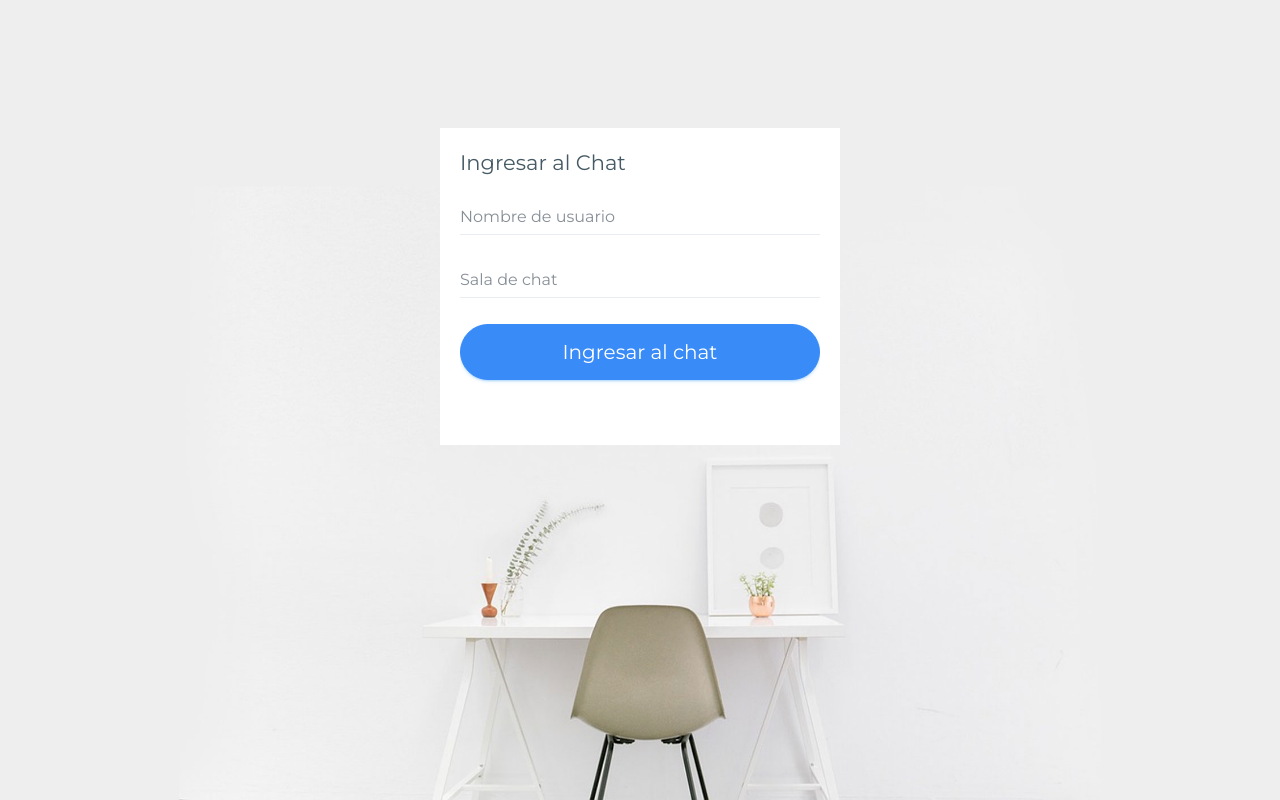
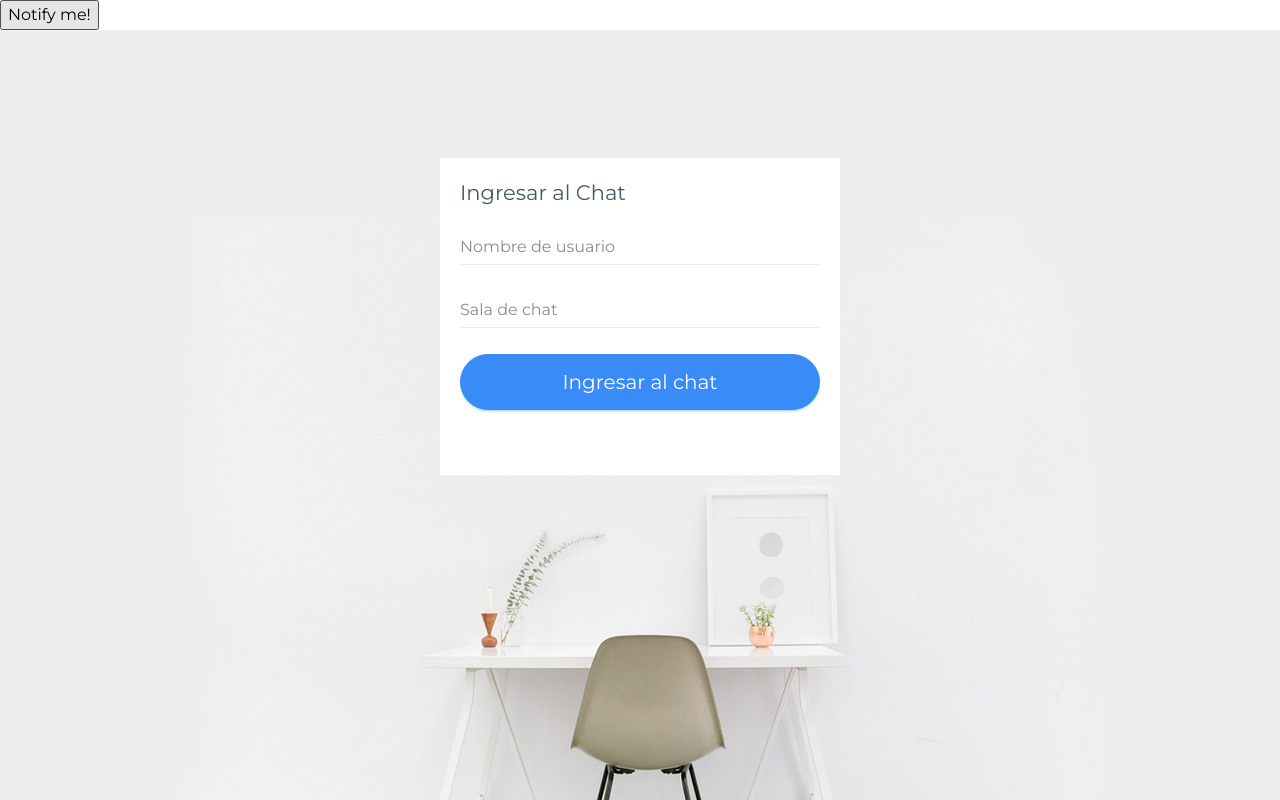
Before and after one commit to ner04ngelo/10-socket-chat, a website: page public/index.html in a window 1280 px wide. Drawn offline with Linux system fonts and the light colour scheme.

Commit message:
Code for notification

```diff
--- a/public/index.html
+++ b/public/index.html
@@ -29,6 +29,8 @@
 </head>
 
 <body class="card-no-border">
+
+    <button onclick="notifyMe()">Notify me!</button>
     <!-- ============================================================== -->
     <!-- Preloader - style you can find in spinners.css -->
     <!-- ============================================================== -->
@@ -88,6 +90,36 @@
         });
     </script>
 
+    <script>
+        function notifyMe() {
+            if (!("Notification" in window)) {
+                alert("This browser does not support desktop notification");
+            } else if (Notification.permission === "granted") {
+                var options = {
+                    body: "This is the body of the notification",
+                    icon: "icon.jpg",
+                    dir: "ltr"
+                };
+                var notification = new Notification("Hi there", options);
+            } else if (Notification.permission !== 'denied') {
+                Notification.requestPermission(function(permission) {
+                    if (!('permission' in Notification)) {
+                        Notification.permission = permission;
+                    }
+
+                    if (permission === "granted") {
+                        var options = {
+                            body: "This is the body of the notification",
+                            icon: "icon.jpg",
+                            dir: "ltr"
+                        };
+                        var notification = new Notification("Hi there", options);
+                    }
+                });
+            }
+        }
+    </script>
+
 </body>
 
 </html>
```
